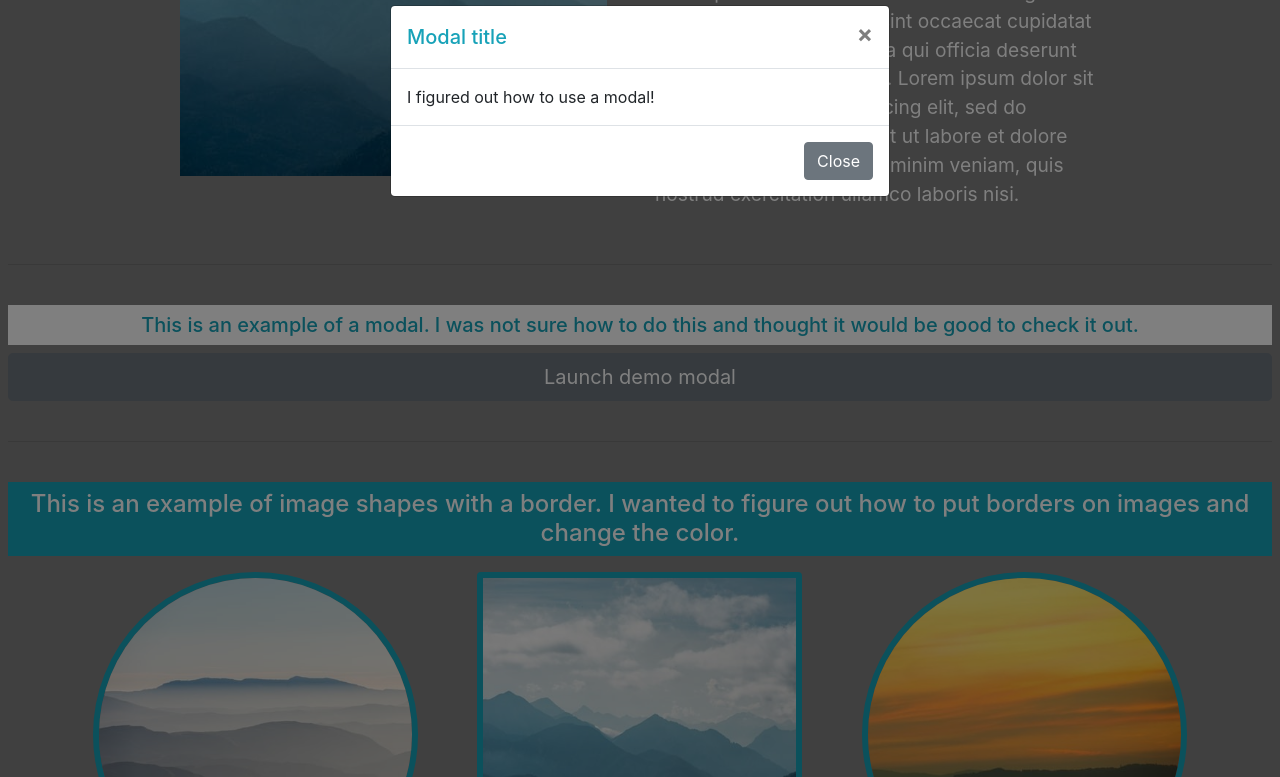
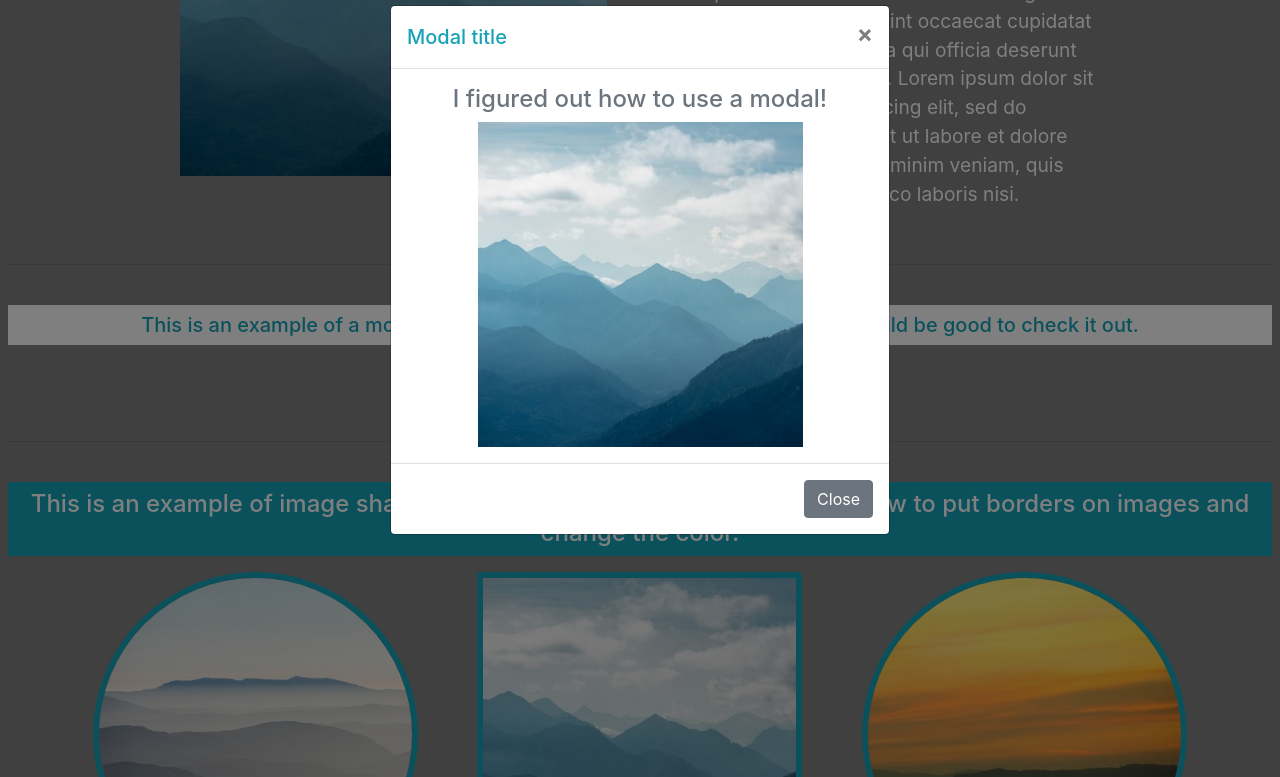
Before and after one commit to cwheeler6754/bootstrap-demo, a website: page app/carousel.html in a window 1280 px wide. Both pictures are taken after a click on the button "Launch demo modal". Shown: the part 486-1263 px from the top of the page. Drawn offline with Linux system fonts and the light colour scheme.

Commit message:
Updated Modal

```diff
--- a/app/carousel.html
+++ b/app/carousel.html
@@ -26,10 +26,13 @@
   </header>
 
   <main class="p-2">
+
+    <!--CAROUSEL-->
+
     <h4 class="text-center bg-info text-white p-2">This is a carousel example. It uses a four column grid layout. The first and last column are set to col-1. The two middle columns are set to col-5. Using this set up, you can have an image on one
       side and
       text on the other.</h4>
-<!--CAROUSEL-->
+
     <div id="carouselExampleControls" class="carousel slide" data-ride="carousel">
       <div class="carousel-inner">
         <div class="carousel-item active">
@@ -98,13 +101,22 @@
     <hr>
     <br>
 
-<!--MODAL-->
+    <!--MODAL-->
+
     <h5 class="text-center bg-white text-info p-2">This is an example of a modal. I was not sure how to do this and thought it would be good to check it out.</h5>
 
     <!-- Button trigger modal -->
-    <button type="button" class="btn btn-secondary btn-lg btn-block" data-toggle="modal" data-target="#exampleModal">
-      Launch demo modal
-    </button>
+    <div class="container text-center">
+      <div class="row">
+        <div class="col-sm"></div>
+        <div class="col-sm">
+          <button type="button" class="btn btn-secondary btn-lg" data-toggle="modal" data-target="#exampleModal">
+            Launch demo modal
+          </button>
+        </div>
+        <div class="col-sm"></div>
+      </div>
+    </div>
 
     <!-- Modal -->
     <div class="modal fade" id="exampleModal" tabindex="-1" aria-labelledby="exampleModalLabel" aria-hidden="true">
@@ -116,8 +128,9 @@
               <span aria-hidden="true">&times;</span>
             </button>
           </div>
-          <div class="modal-body">
-            I figured out how to use a modal!
+          <div class="modal-body text-center">
+            <h4 class="text-secondary">I figured out how to use a modal!</h4>
+            <img src="media/image2.jpg" width="325" alt="">
           </div>
           <div class="modal-footer">
             <button type="button" class="btn btn-secondary" data-dismiss="modal">Close</button>
@@ -130,7 +143,8 @@
     <hr>
     <br>
 
-<!--IMAGE SHAPES-->
+    <!--IMAGE SHAPES-->
+
     <h4 class="text-center bg-info text-white p-2">This is an example of image shapes with a border. I wanted to figure out how to put borders on images and change the color.</h4>
     <div class="container p-2 text-center">
       <div class="row">
```
